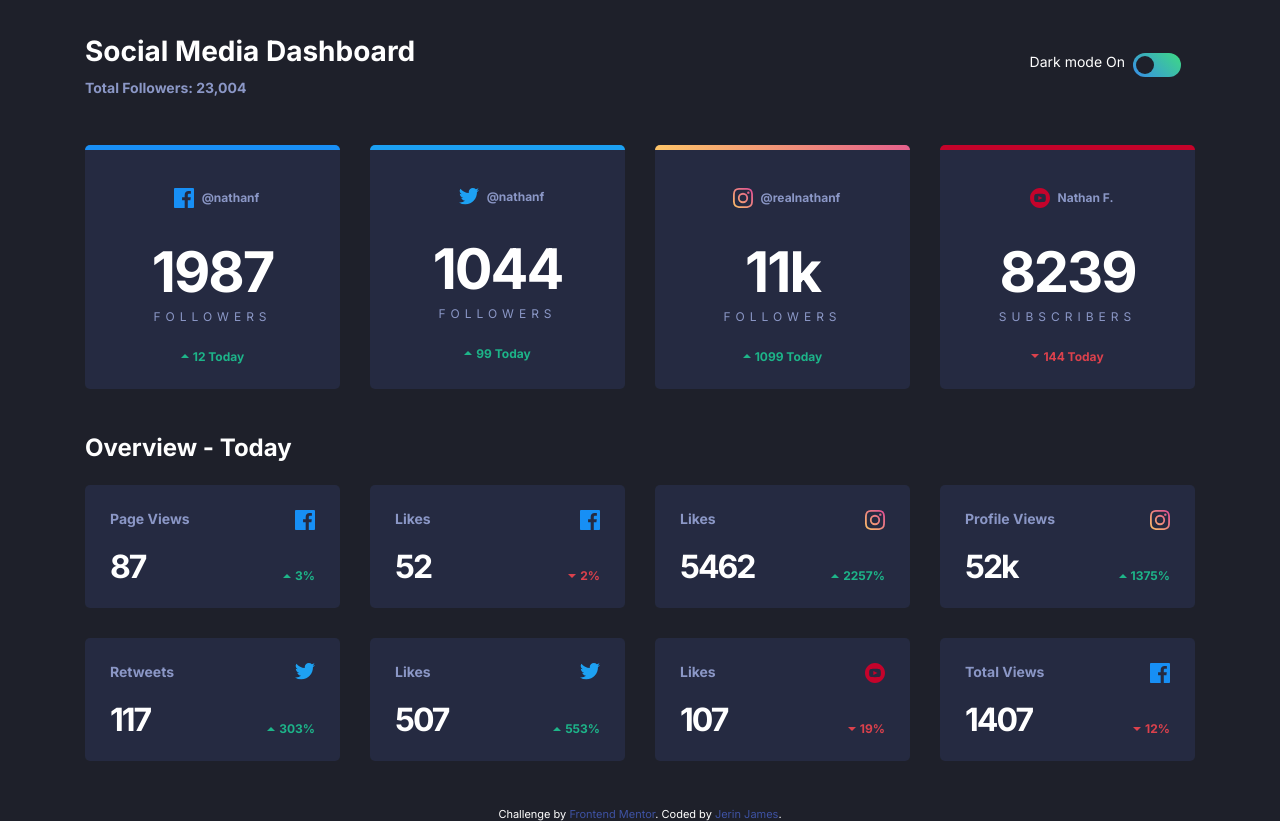
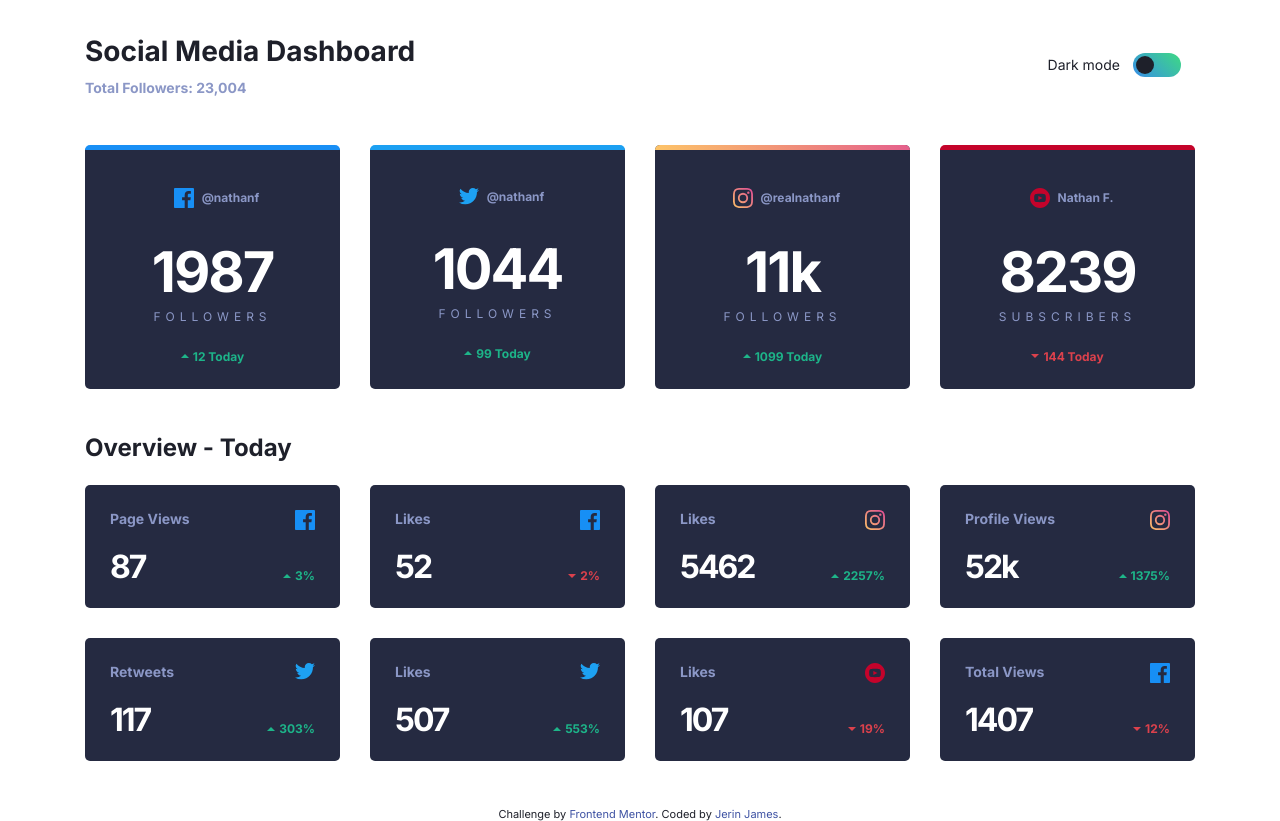
Before and after one commit to jerinzech/socialmedia-dashboard, a website: page index.html in a window 1280 px wide. Drawn offline with Linux system fonts and the light colour scheme.

Commit message:
added theme switching

```diff
--- a/app/scss/components/toggle.scss
+++ b/app/scss/components/toggle.scss
@@ -3,16 +3,22 @@
 //refer codepen SaraSoueidan
 
 .toggle {
-    display: grid;
+    display:  grid;
     grid-template-columns: 1fr rem(48);
     border: none;
-    gap: rem(5) rem(8);
+    // gap: rem(5) rem(8);
     border: none;
 
 
     label {
         font-size: rem(14);
-        grid-column: 1/2;
+        // grid-column: 1/2;
+
+       &[for='dark'] {
+        line-height: rem(24);
+        margin-right: rem(13);
+       }
+
     }
 
 
--- a/app/scss/globals/boilerplate.scss
+++ b/app/scss/globals/boilerplate.scss
@@ -11,6 +11,15 @@ body {
     margin: 0;
     padding: 0;
     font-family: var(--font-inter);
-    background-color: var(--dark-bg);
-    color: white;
+    background-color: var(--background);
+    color: var(--text-color);
 }
+
+.visually-hidden {
+    position: absolute;
+    left: -10000px;
+    top: auto;
+    width: 1px;
+    height: 1px;
+    overflow: hidden;
+}
--- a/app/scss/globals/colors.scss
+++ b/app/scss/globals/colors.scss
@@ -29,5 +29,18 @@
     --light-text2: hsl(230, 17%, 14%);
 
 
+    //variables to set theme
+
+    --background: var(--light-bg);
+    --text-color: var(--light-text2);
 
 }
+
+
+@media (prefers-color-scheme:dark) {
+    :root {
+        --background: var(--dark-bg);
+        --text-color: var(--dark-text2);
+
+    }
+}
--- a/index.html
+++ b/index.html
@@ -48,13 +48,16 @@
         aria-label="themed toggle"
         role="radiogroup"
       >
+        <label for="dark"
+          >Dark mode <span class="visually-hidden">On</span>
+        </label>
         <div class="toggle__wrapper">
           <input type="radio" name="theme" id="dark" />
           <input type="radio" name="theme" id="light" />
           <span aria-hidden="true" class="toggle__background"></span>
           <span aria-hidden="true" class="toggle__button"></span>
         </div>
-        <label for="dark">Dark mode <span>On</span> </label>
+        <label for="light" class="visually-hidden">Dark mode Off</label>
       </fieldset>
     </header>
 
```
Also changed, not shown: dist/style.css, 1 other file.
